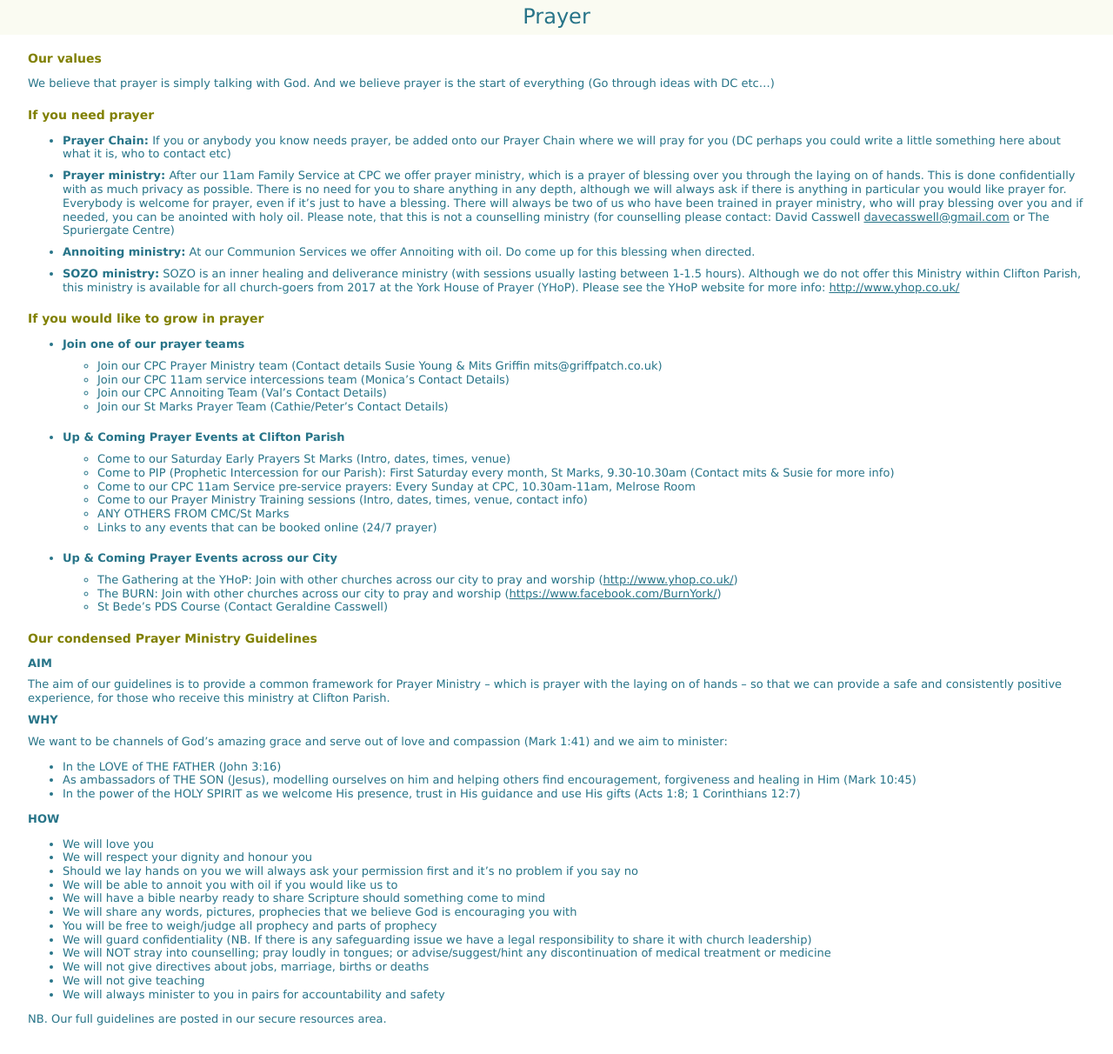
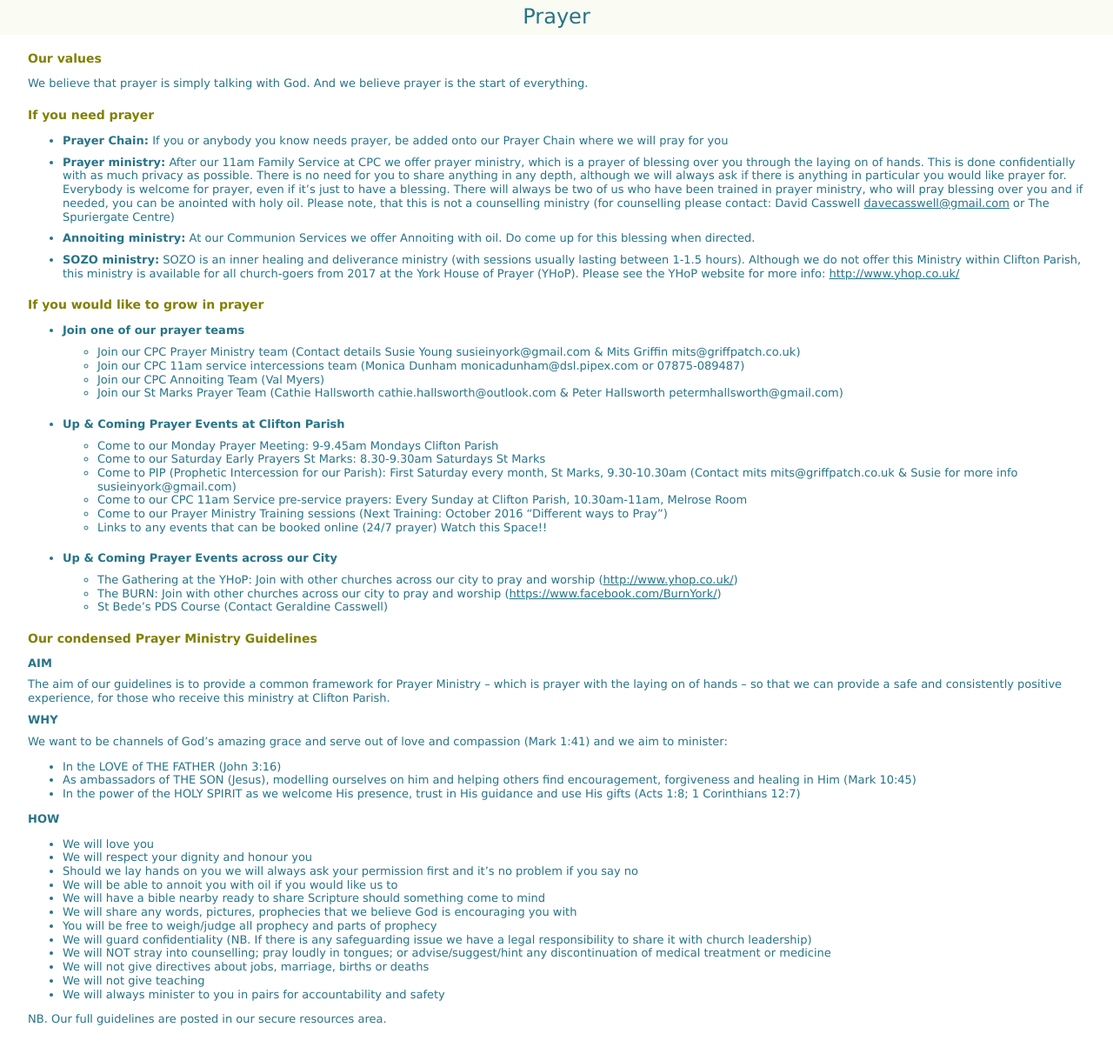
Before and after one commit to griffpatch/CPCYorkPP, a Jekyll site: the page built from pages/prayer.md, in a window 1280 px wide. Shown: the whole page at 87% size. Built offline with Jekyll 4.4.1, drawn with Linux system fonts in a browser that asks for light colours.

Commit message:
Update prayer.md

```diff
--- a/pages/prayer.md
+++ b/pages/prayer.md
@@ -10,12 +10,12 @@ Prayer
 Our values
 ----------
 
-We believe that prayer is simply talking with God. And we believe prayer is the start of everything (Go through ideas with DC etc...)
+We believe that prayer is simply talking with God. And we believe prayer is the start of everything.
 
 If you need prayer
 ------------------
 
-+	**Prayer Chain:** If you or anybody you know needs prayer, be added onto our Prayer Chain where we will pray for you (DC perhaps you could write a little something here about what it is, who to contact etc)
++	**Prayer Chain:** If you or anybody you know needs prayer, be added onto our Prayer Chain where we will pray for you
 
 +	**Prayer ministry:** After our 11am Family Service at CPC we offer prayer ministry, which is a prayer of blessing over you through the laying on of hands. This is done confidentially with as much privacy as possible. There is no need for you to share anything in any depth, although we will always ask if there is anything in particular you would like prayer for. Everybody is welcome for prayer, even if it’s just to have a blessing. There will always be two of us who have been trained in prayer ministry, who will pray blessing over you and if needed, you can be anointed with holy oil. Please note, that this is not a counselling ministry (for counselling please contact: David Casswell <davecasswell@gmail.com> or The Spuriergate Centre)
 
@@ -27,19 +27,18 @@ If you would like to grow in prayer
 -----------------------------------
 
 + **Join one of our prayer teams**
-  + Join our CPC Prayer Ministry team (Contact details Susie Young & Mits Griffin mits@griffpatch.co.uk)
-  + Join our CPC 11am service intercessions team (Monica's Contact Details)
-  + Join our CPC Annoiting Team (Val's Contact Details)
-  + Join our St Marks Prayer Team (Cathie/Peter's Contact Details)
+  + Join our CPC Prayer Ministry team (Contact details Susie Young susieinyork@gmail.com & Mits Griffin mits@griffpatch.co.uk)
+  + Join our CPC 11am service intercessions team (Monica Dunham  monicadunham@dsl.pipex.com or 07875-089487)
+  + Join our CPC Annoiting Team (Val Myers)
+  + Join our St Marks Prayer Team (Cathie Hallsworth cathie.hallsworth@outlook.com & Peter Hallsworth petermhallsworth@gmail.com)
 
 + **Up & Coming Prayer Events at Clifton Parish**
-  + Come to our Saturday Early Prayers St Marks (Intro, dates, times, venue)
-  + Come to PIP (Prophetic Intercession for our Parish): First Saturday every month, St Marks, 9.30-10.30am
-    (Contact mits & Susie for more info)
-  + Come to our CPC 11am Service pre-service prayers: Every Sunday at CPC, 10.30am-11am, Melrose Room
-  + Come to our Prayer Ministry Training sessions (Intro, dates, times, venue, contact info)
-  + ANY OTHERS FROM CMC/St Marks
-  + Links to any events that can be booked online (24/7 prayer)
+  + Come to our Monday Prayer Meeting: 9-9.45am Mondays Clifton Parish
+  + Come to our Saturday Early Prayers St Marks: 8.30-9.30am Saturdays St Marks
+  + Come to PIP (Prophetic Intercession for our Parish): First Saturday every month, St Marks, 9.30-10.30am (Contact mits mits@griffpatch.co.uk & Susie for more info susieinyork@gmail.com)
+  + Come to our CPC 11am Service pre-service prayers: Every Sunday at Clifton Parish, 10.30am-11am, Melrose Room
+  + Come to our Prayer Ministry Training sessions (Next Training: October 2016 "Different ways to Pray")
+  + Links to any events that can be booked online (24/7 prayer) Watch this Space!!
 
 + **Up & Coming Prayer Events across our City**
   + The Gathering at the YHoP: Join with other churches across our city to pray and worship (<http://www.yhop.co.uk/>)
```
